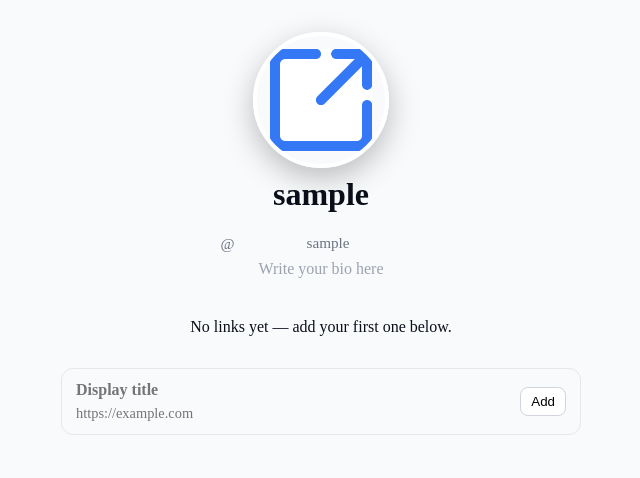
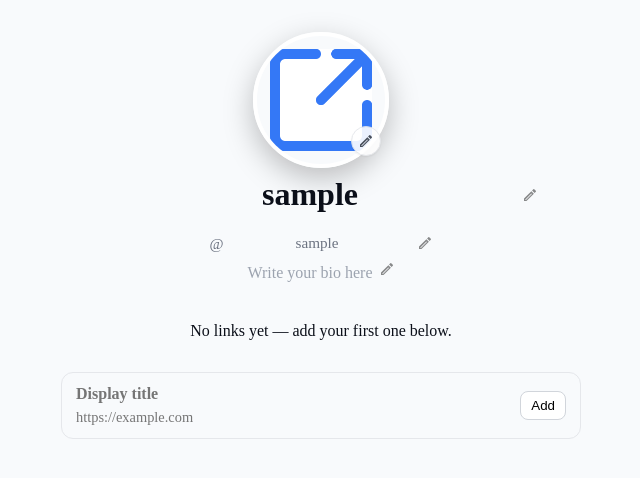
Before and after one commit to nadiaglitch/onelink, a Django app: page /links/ in a window 1280 px wide. Shown: the part 65-543 px from the top of the page, without its empty margins (319-959 px from the left). Run offline with Django 4.2, Linux system fonts and the light colour scheme; the visitor is signed in with stand-in values (Sample User, id 1).

Commit message:
Adding pencil icon to editor for improved user experience

```diff
--- a/static/css/site.css
+++ b/static/css/site.css
@@ -277,3 +277,59 @@ body.index-page .new-here .login-button-wrap {
   padding: 0;
   margin-top: 1.5rem;         /* space above buttons */
 }
+
+/* ===== edit icon styling ===== */
+.editable-wrap {
+  position: relative;
+  display: inline-flex;
+  align-items: center;
+  gap: 6px;
+}
+
+.edit-icon {
+  width: 16px;
+  height: 16px;
+  opacity: .45;
+  flex: 0 0 auto;
+  transition: opacity .15s ease;
+}
+
+/* show pencil on hover/focus or when the field has value */
+.editable-wrap:hover .edit-icon,
+.editable-wrap:focus-within .edit-icon {
+  opacity: .9;
+}
+
+/* contenteditable needs inline-block to sit with the icon */
+.bio-wrap {
+  display: inline-flex;
+  align-items: center;
+  gap: 6px;
+}
+
+/* ===== avatar pencil badge ===== */
+.avatar-wrap {
+  width: 128px; height: 128px; margin: 0 auto 1rem; position: relative;
+}
+
+.avatar-edit-badge {
+  position: absolute;
+  right: 4px;
+  bottom: 4px;
+  display: inline-flex;
+  align-items: center;
+  justify-content: center;
+  width: 28px;
+  height: 28px;
+  border-radius: 9999px;
+  background: #fff;
+  border: 1px solid #e5e7eb;
+  box-shadow: 0 1px 2px rgba(0,0,0,.06);
+  opacity: .9;
+  pointer-events: none; /* clicks go to the file input beneath */
+}
+
+.avatar-edit-badge svg { width: 16px; height: 16px; opacity: .7; }
+
+/* pop a little on hover */
+.avatar-wrap:hover .avatar-edit-badge { opacity: 1; }
--- a/templates/profiles/profile_links.html
+++ b/templates/profiles/profile_links.html
@@ -1,6 +1,13 @@
 {% extends "base.html" %}
 {% load static %}
 {% block content %}
+<!-- Reusable inline SVG sprite -->
+<svg xmlns="http://www.w3.org/2000/svg" style="position:absolute; width:0; height:0; overflow:hidden;">
+  <symbol id="icon-pencil" viewBox="0 0 24 24" aria-hidden="true">
+    <path d="M3 17.25V21h3.75L17.81 9.94l-3.75-3.75L3 17.25zm2.92 2.33h-.84v-.84l9.02-9.02.84.84-9.02 9.02zM20.71 7.04a1.003 1.003 0 0 0 0-1.42l-2.34-2.34a1.003 1.003 0 0 0-1.42 0l-1.83 1.83 3.75 3.75 1.84-1.82z"/>
+  </symbol>
+</svg>
+
 <style>
 .editable-text {
   border: none; background: transparent; padding: 0; margin: 0; width: 100%;
@@ -44,6 +51,62 @@
   color: #9ca3af; /* muted gray */
   pointer-events: none;
 }
+/* ===== edit icon styling ===== */
+.editable-wrap {
+  position: relative;
+  display: inline-flex;
+  align-items: center;
+  gap: 6px;
+}
+
+.edit-icon {
+  width: 16px;
+  height: 16px;
+  opacity: .45;
+  flex: 0 0 auto;
+  transition: opacity .15s ease;
+}
+
+/* show pencil on hover/focus or when the field has value */
+.editable-wrap:hover .edit-icon,
+.editable-wrap:focus-within .edit-icon {
+  opacity: .9;
+}
+
+/* contenteditable needs inline-block to sit with the icon */
+.bio-wrap {
+  display: inline-flex;
+  align-items: center;
+  gap: 6px;
+}
+
+/* ===== avatar pencil badge ===== */
+.avatar-wrap {
+  width: 128px; height: 128px; margin: 0 auto 1rem; position: relative;
+}
+
+.avatar-edit-badge {
+  position: absolute;
+  right: 4px;
+  bottom: 4px;
+  display: inline-flex;
+  align-items: center;
+  justify-content: center;
+  width: 28px;
+  height: 28px;
+  border-radius: 9999px;
+  background: #fff;
+  border: 1px solid #e5e7eb;
+  box-shadow: 0 1px 2px rgba(0,0,0,.06);
+  opacity: .9;
+  pointer-events: none; /* clicks go to the file input beneath */
+}
+
+.avatar-edit-badge svg { width: 16px; height: 16px; opacity: .7; }
+
+/* pop a little on hover */
+.avatar-wrap:hover .avatar-edit-badge { opacity: 1; }
+
 </style>
 
 <!-- Alpine runs init() on mount -->
@@ -58,10 +121,16 @@
     class="avatar"
   >
   <input type="file" name="profile_image" accept="image/*" @change="previewAvatar">
+  <!-- visual overlay; clicks still reach the file input -->
+  <span class="avatar-edit-badge" aria-hidden="true" title="Change avatar">
+    <svg><use href="#icon-pencil"/></svg>
+  </span>
 </div>
+
 
   <!-- Display name -->
 <h1 style="margin-top: 0.75rem;">
+  <span class="editable-wrap">
     <input
       class="editable-text"
       type="text"
@@ -70,11 +139,15 @@
       placeholder="Your name"
       style="text-align:center;"
       @blur="saveProfile" />
+    <svg class="edit-icon" aria-hidden="true"><use href="#icon-pencil"/></svg>
+  </span>
 </h1>
+
 
   <!-- Handle -->
   <div class="handle" style="display:flex; justify-content:center; align-items:center; margin-bottom:0.25rem; font-size:0.95rem; color:#6b7280;">
   <span style="font-weight:500; line-height:1;" aria-hidden="true">@</span>
+  <span class="editable-wrap">
     <input
       class="editable-text"
       type="text"
@@ -85,12 +158,16 @@
       inputmode="latin" autocomplete="off" autocapitalize="none" spellcheck="false" maxlength="15"
       @input="onHandleInput($event)"
       @blur="saveProfile" />
+    <svg class="edit-icon" aria-hidden="true"><use href="#icon-pencil"/></svg>
+  </span>
 </div>
+
 
   <!-- Inline validation message for handle -->
   <p x-text="errors.handle" x-show="errors.handle" class="text-red-500 text-sm text-center mt-1" aria-live="polite"></p>
 
   <!-- Bio -->
+<div class="bio-wrap">
   <div
     class="bio editable-area"
     name="bio"
@@ -100,6 +177,9 @@
     @input="updateBioPlaceholder"
     @blur="saveProfile"
   >{{ profile.bio|default_if_none:'' }}</div>
+  <svg class="edit-icon" aria-hidden="true"><use href="#icon-pencil"/></svg>
+</div>
+
 
   <!-- Links list -->
   <div class="links" id="linksList">
```
Lines whose indentation alone changed are shown as unchanged.
